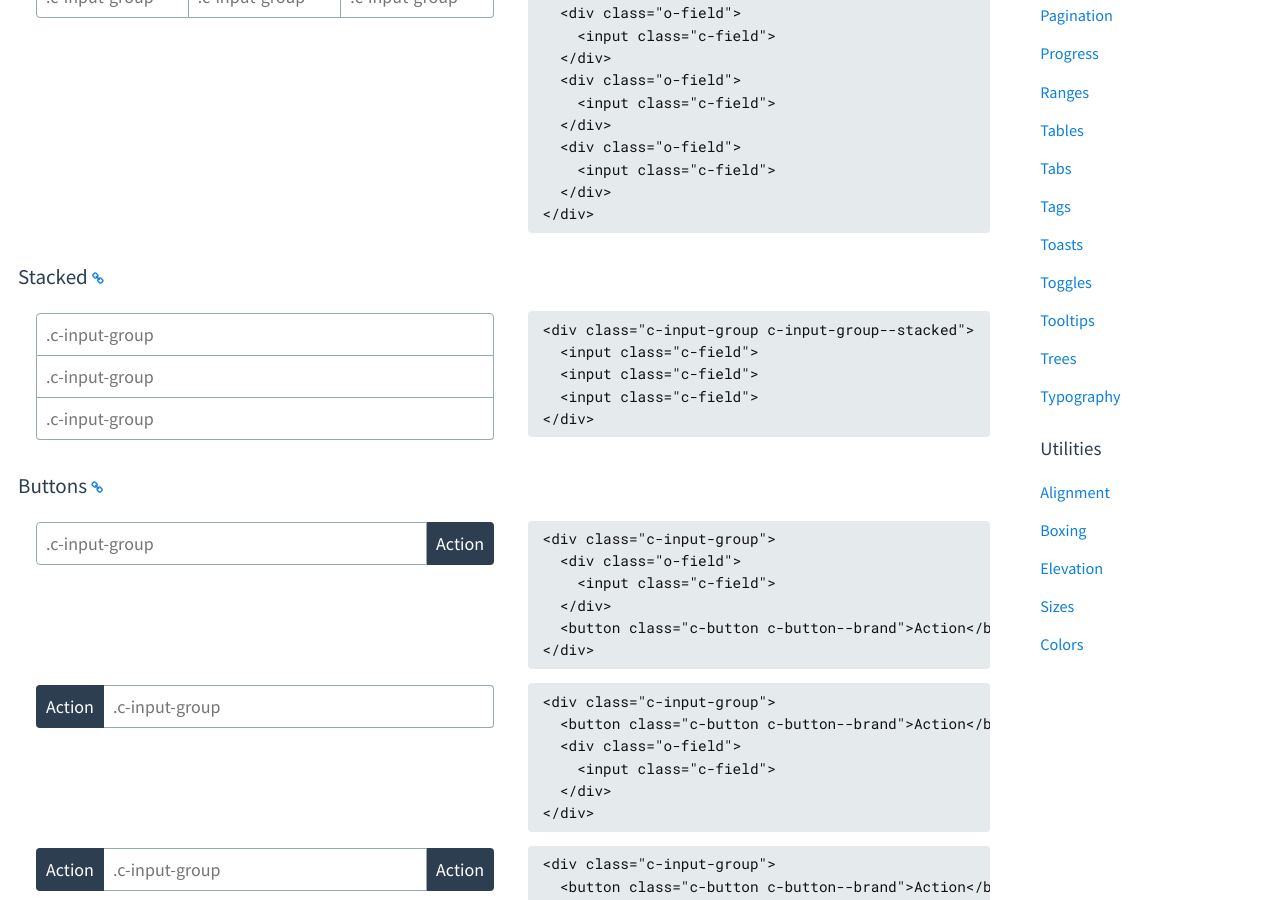
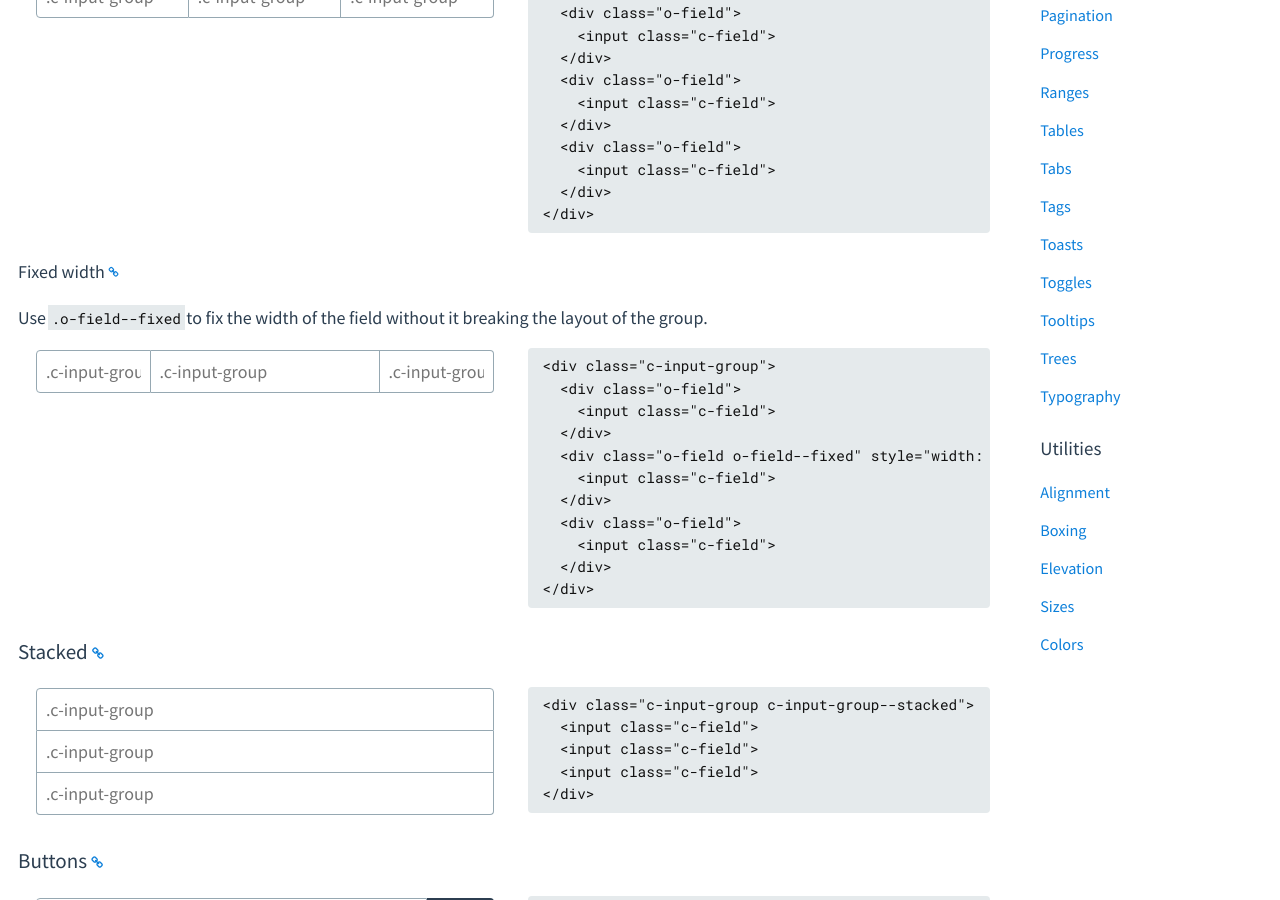
Before and after one commit to eddie/blazecss.github.io, a Jekyll site: the page built from components/inputs.html, in a window 1280 px wide and 900 px high, scrolled down 1949 px. Built offline with Jekyll 4.4.1, drawn with Linux system fonts in a browser that asks for light colours; nearby versions of some CDN libraries.

Commit message:
fixed width input group items

```diff
--- a/components/inputs.html
+++ b/components/inputs.html
@@ -195,6 +195,42 @@ title: Inputs
     &lt;input class="c-field">
   &lt;/div>
   &lt;div class="o-field">
+    &lt;input class="c-field">
+  &lt;/div>
+  &lt;div class="o-field">
+    &lt;input class="c-field">
+  &lt;/div>
+&lt;/div></code></pre>
+    </div>
+</div>
+
+<h4 id="input-group-fixed-width" class="c-heading">Fixed width</h4>
+
+<p class="c-paragraph">
+    Use <code class="c-code">.o-field--fixed</code> to fix the width of the field without it breaking
+    the layout of the group.
+</p>
+
+<div class="o-grid o-grid--small-full">
+    <div class="o-grid__cell o-grid__cell--width-50 u-letter-box--small">
+        <div class="c-input-group">
+            <div class="o-field">
+                <input class="c-field" placeholder=".c-input-group">
+            </div>
+            <div class="o-field o-field--fixed" style="width:50%">
+                <input class="c-field" placeholder=".c-input-group">
+            </div>
+            <div class="o-field">
+                <input class="c-field" placeholder=".c-input-group">
+            </div>
+        </div>
+    </div>
+    <div class="o-grid__cell o-grid__cell--width-50 u-letter-box--small"><pre class="c-pre html"><code
+            class="c-code c-code--multiline">&lt;div class="c-input-group">
+  &lt;div class="o-field">
+    &lt;input class="c-field">
+  &lt;/div>
+  &lt;div class="o-field o-field--fixed" style="width: 50%">
     &lt;input class="c-field">
   &lt;/div>
   &lt;div class="o-field">
```
